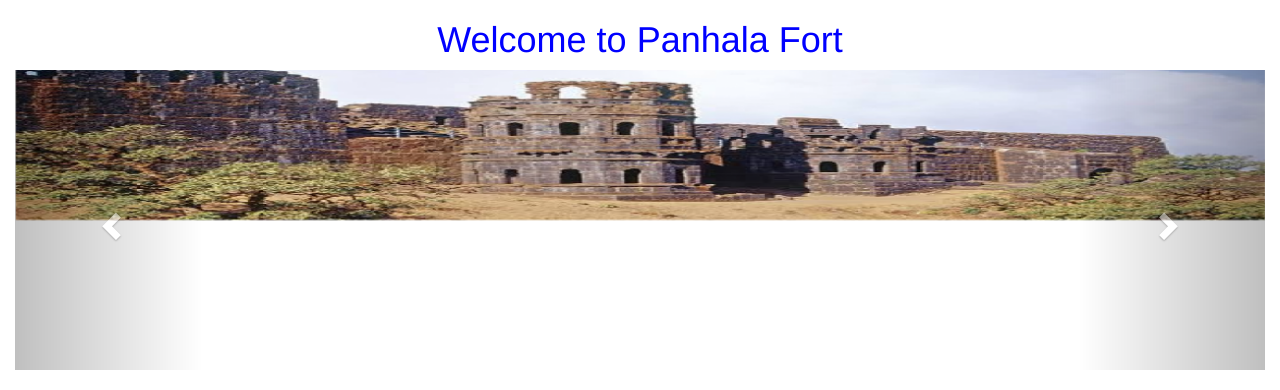
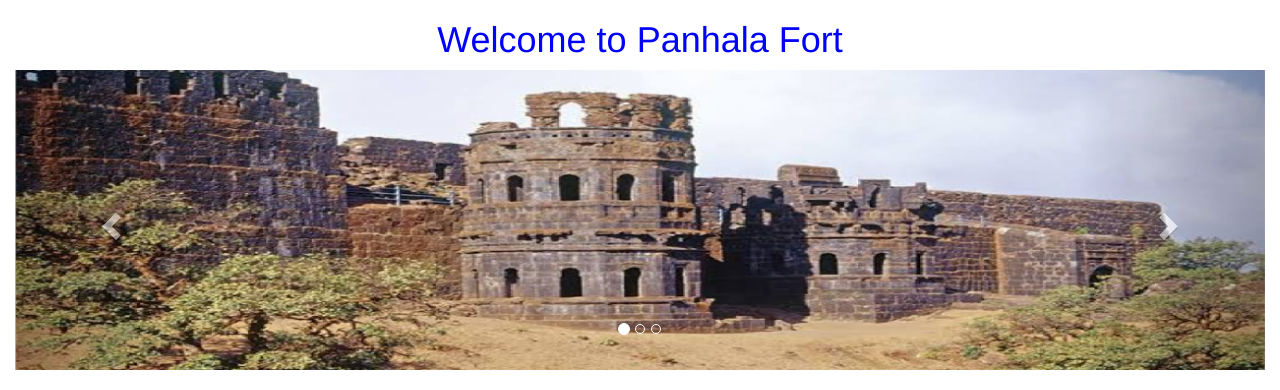
Before and after one commit to mpacer-solutions/mykolhapur-new, a PHP site: page /Panhala-Fort.php in a window 1280 px wide; the page is wider, and only the part inside the window is pictured. Shown: the part 102-492 px from the top of that part. Run offline with PHP 8.4, Linux system fonts and the light colour scheme.

Commit message:
modified panhala-fort

```diff
--- a/Panhala-Fort.php
+++ b/Panhala-Fort.php
@@ -18,19 +18,19 @@ include_once 'header.php';
             <!-- Wrapper for slides -->
             <div class="carousel-inner">
               <div class="item active">
-                <img src="images/1.png" alt="" style="width:100%; height:50%;">
+                <img src="images/panhala-images/1.png" alt="" style="width:100%; height:100%;">
               </div>
               <div class="item">
-                <img src="images/2.jpg" alt="" style="width:100%; height:50%;">
+                <img src="images/panhala-images/6.jpg" alt="" style="width:100%; height:100%;">
               </div>
               <div class="item">
-                <img src="images/3.png" alt="" style="width:100%; height:50%;">
+                <img src="images/panhala-images/7.webp" alt="" style="width:100%; height:100%;">
               </div>
               <div class="item">
-                <img src="images/4.jpeg" alt="" style="width:100%; height:50%;">
+                <img src="images/panhala-images/4.jpeg" alt="" style="width:100%; height:100%;">
               </div>
               <div class="item">
-                <img src="images/5.jpg" alt="" style="width:100%; height:50%;">
+                <img src="images/panhala-images/5.jpg" alt="" style="width:100%; height:100%;">
               </div>
             </div>
             <!-- Left and right controls -->
```
Also changed, not shown: images/panhala-images/1.png (added), images/panhala-images/2.jpg (added), images/panhala-images/3.png (added), images/panhala-images/4.jpeg (added), images/panhala-images/5.jpg (added), images/panhala-images/back.jpeg (added).
